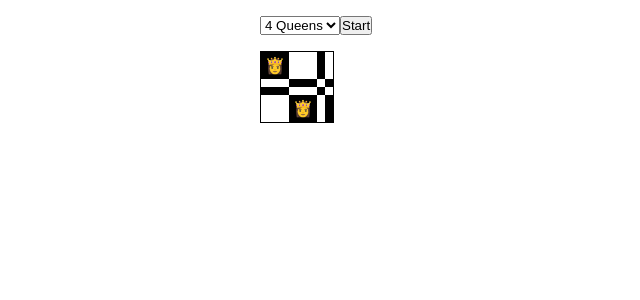
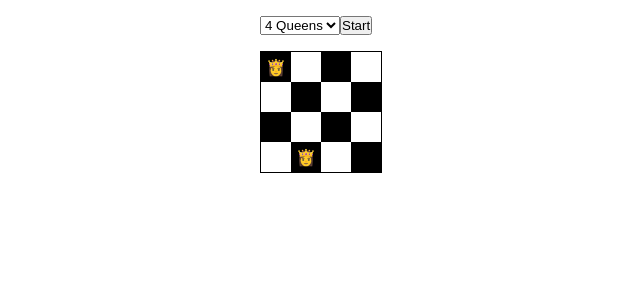
Before and after one commit to RitamChakraborty/n_queen_visualization, a React (Vite) app: page / in a window 1280 px wide. Both pictures are taken after a click on the button "Start". Shown: the top 300 px of the page, without its empty margins (12-652 px from the left). Built offline with nearby package versions, Linux system fonts and the light colour scheme.

Commit message:
Add height and width to cell

```diff
--- a/src/components/cell/Cell.css
+++ b/src/components/cell/Cell.css
@@ -1,7 +1,6 @@
 #cell {
     display: grid;
     place-items: center;
-    height: 100%;
-    width: 100%;
-    padding: 0.25rem;
+    height: 30px;
+    width: 30px;
 }
```
